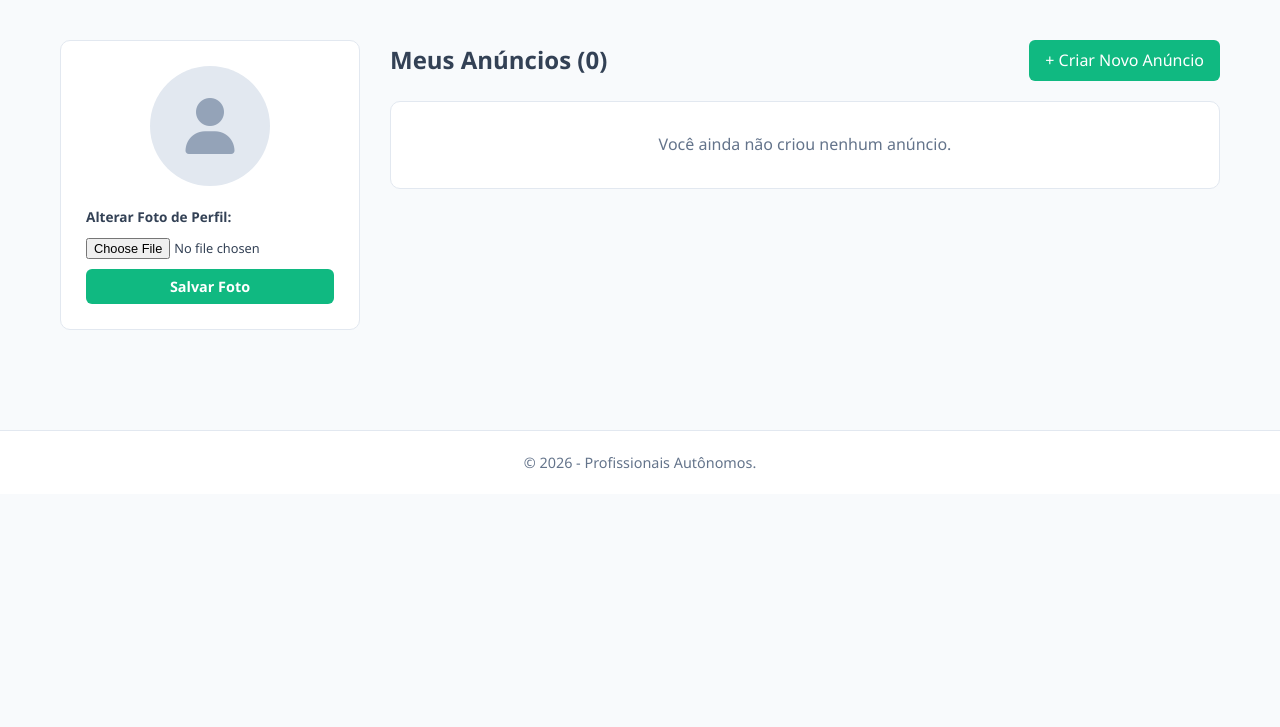
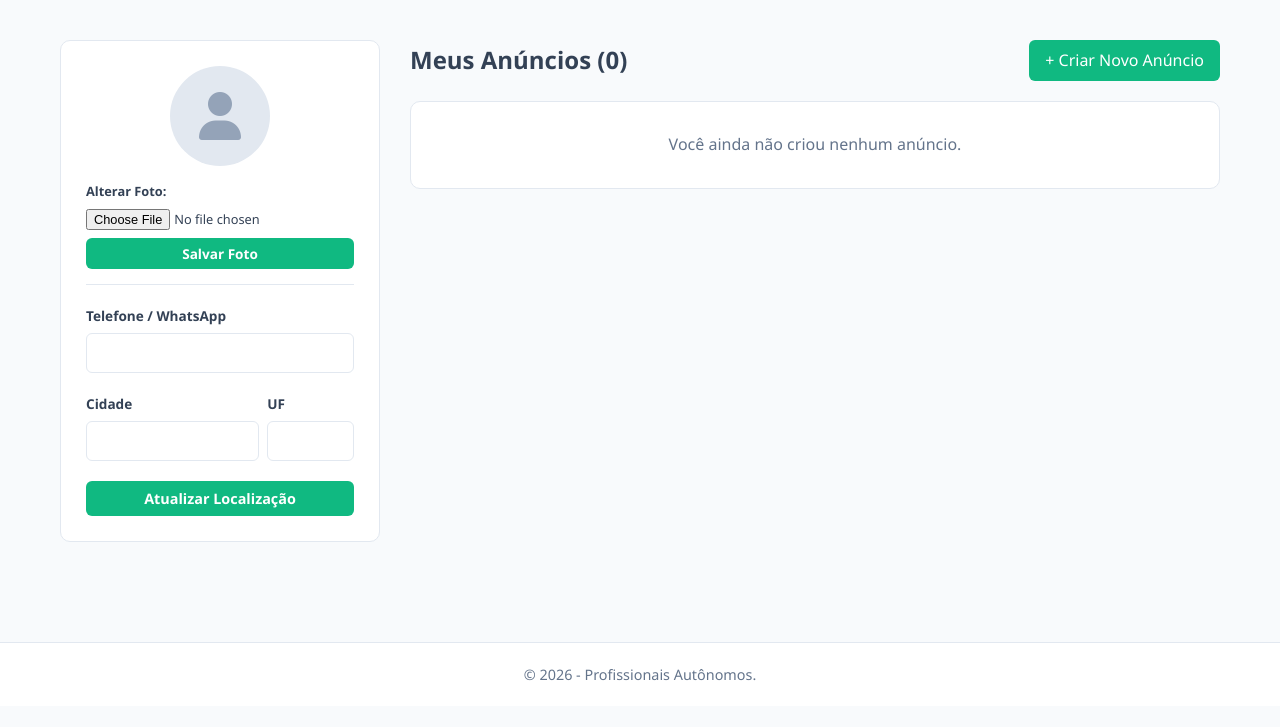
Before and after one commit to znick015/projeto-integrador-senac, a PHP site: page /perfil.php in a window 1280 px wide. Shown: the part 73-800 px from the top of the page. Run offline with PHP 8.4, Linux system fonts and the light colour scheme; the visitor is signed in with stand-in values (Sample User, id 1); data that the repository does not hold is empty.

Commit message:
Adicionado a localização do usuário na página de perfil público e também ao criar os anúncios e consultar outros anúncios, permitindo que outros usuários vejam a localização do perfil.

```diff
--- a/perfil.php
+++ b/perfil.php
@@ -2,7 +2,6 @@
 session_start();
 require_once 'config/conexao.php';
 
-// Bloqueia se não estiver logado
 if (!isset($_SESSION['usuario_id'])) {
     header("Location: login.php");
     exit;
@@ -21,6 +20,17 @@ if (isset($_GET['excluir'])) {
     exit;
 }
 
+// Atualização de Dados de Perfil
+if ($_SERVER['REQUEST_METHOD'] === 'POST' && isset($_POST['atualizar_dados'])) {
+    $cidade = trim($_POST['cidade']);
+    $estado = strtoupper(trim($_POST['estado']));
+    $telefone = trim($_POST['telefone']);
+
+    $stmt_up = $pdo->prepare("UPDATE usuarios SET cidade = :cidade, estado = :estado, telefone = :telefone WHERE id = :id");
+    $stmt_up->execute([':cidade' => $cidade, ':estado' => $estado, ':telefone' => $telefone, ':id' => $usuario_id]);
+    $mensagem = "Dados de perfil atualizados com sucesso!";
+}
+
 // Upload de Foto de Perfil
 if ($_SERVER['REQUEST_METHOD'] === 'POST' && isset($_FILES['foto_perfil'])) {
     $foto = $_FILES['foto_perfil'];
@@ -30,7 +40,6 @@ if ($_SERVER['REQUEST_METHOD'] === 'POST' && isset($_FILES['foto_perfil'])) {
         $extensoes_permitidas = ['jpg', 'jpeg', 'png', 'webp'];
 
         if (in_array($ext, $extensoes_permitidas)) {
-            // Cria a pasta uploads se não existir
             if (!is_dir('uploads')) {
                 mkdir('uploads', 0777, true);
             }
@@ -41,12 +50,12 @@ if ($_SERVER['REQUEST_METHOD'] === 'POST' && isset($_FILES['foto_perfil'])) {
             if (move_uploaded_file($foto['tmp_name'], $caminho_final)) {
                 $stmt_up = $pdo->prepare("UPDATE usuarios SET foto_perfil = :foto WHERE id = :id");
                 $stmt_up->execute([':foto' => $caminho_final, ':id' => $usuario_id]);
-                $mensagem = "Foto de perfil atualizada com sucesso!";
+                $mensagem = "Foto de perfil atualizada!";
             } else {
-                $erro = "Erro ao salvar a imagem no servidor.";
+                $erro = "Erro ao salvar a imagem.";
             }
         } else {
-            $erro = "Formato de imagem inválido. Use JPG, PNG ou WEBP.";
+            $erro = "Formato inválido. Use JPG, PNG ou WEBP.";
         }
     }
 }
@@ -73,7 +82,7 @@ include 'includes/header.php';
 <main class="container" style="padding-top: 40px; padding-bottom: 50px;">
     <?php if (isset($_GET['deletado'])): ?>
         <div style="background: #fef2f2; color: #991b1b; padding: 12px; border-radius: 6px; margin-bottom: 20px;">
-            Anúncio removido com sucesso.
+            Anúncio removido.
         </div>
     <?php endif; ?>
 
@@ -87,24 +96,43 @@ include 'includes/header.php';
         <div class="alert-danger"><?= $erro ?></div>
     <?php endif; ?>
 
-    <div style="display: grid; grid-template-columns: 300px 1fr; gap: 30px;">
+    <div style="display: grid; grid-template-columns: 320px 1fr; gap: 30px;">
         <!-- Card de Informações e Foto -->
-        <div style="background: #fff; border: 1px solid var(--border-color); padding: 25px; border-radius: 10px; height: fit-content; text-align: center;">
-            <div style="width: 120px; height: 120px; margin: 0 auto 15px; border-radius: 50%; overflow: hidden; background: #e2e8f0; display: flex; align-items: center; justify-content: center;">
+        <div style="background: #fff; border: 1px solid var(--border-color); padding: 25px; border-radius: 10px; height: fit-content;">
+            <div style="width: 100px; height: 100px; margin: 0 auto 15px; border-radius: 50%; overflow: hidden; background: #e2e8f0; display: flex; align-items: center; justify-content: center;">
                 <?php if ($usuario['foto_perfil']): ?>
                     <img src="<?= htmlspecialchars($usuario['foto_perfil']) ?>" alt="Foto Perfil" style="width: 100%; height: 100%; object-fit: cover;">
                 <?php else: ?>
-                    <i class="fas fa-user" style="font-size: 3.5rem; color: #94a3b8;"></i>
+                    <i class="fas fa-user" style="font-size: 3rem; color: #94a3b8;"></i>
                 <?php endif; ?>
             </div>
 
-            <h3 style="margin-bottom: 5px;"><?= htmlspecialchars($usuario['nome']) ?></h3>
-            <p style="color: #64748b; font-size: 0.9rem; margin-bottom: 20px;"><?= htmlspecialchars($usuario['email']) ?></p>
+            <h3 style="text-align: center; margin-bottom: 2px;"><?= htmlspecialchars($usuario['nome']) ?></h3>
+            <p style="text-align: center; color: #64748b; font-size: 0.85rem; margin-bottom: 15px;"><?= htmlspecialchars($usuario['email']) ?></p>
 
-            <form action="perfil.php" method="POST" enctype="multipart/form-data">
-                <label for="foto_perfil" style="display: block; font-size: 0.85rem; font-weight: 600; margin-bottom: 8px; text-align: left;">Alterar Foto de Perfil:</label>
-                <input type="file" name="foto_perfil" id="foto_perfil" accept="image/*" required style="width: 100%; font-size: 0.8rem; margin-bottom: 10px;">
-                <button type="submit" class="btn-submit" style="padding: 8px; font-size: 0.9rem;">Salvar Foto</button>
+            <form action="perfil.php" method="POST" enctype="multipart/form-data" style="margin-bottom: 20px; border-bottom: 1px solid var(--border-color); padding-bottom: 15px;">
+                <label style="font-size: 0.8rem; font-weight: 600; display: block; margin-bottom: 5px;">Alterar Foto:</label>
+                <input type="file" name="foto_perfil" accept="image/*" required style="width: 100%; font-size: 0.8rem; margin-bottom: 8px;">
+                <button type="submit" class="btn-submit" style="padding: 6px; font-size: 0.85rem;">Salvar Foto</button>
+            </form>
+
+            <form action="perfil.php" method="POST">
+                <input type="hidden" name="atualizar_dados" value="1">
+                <div class="form-group">
+                    <label style="font-size: 0.85rem;">Telefone / WhatsApp</label>
+                    <input type="text" name="telefone" value="<?= htmlspecialchars($usuario['telefone']) ?>" required>
+                </div>
+                <div style="display: grid; grid-template-columns: 2fr 1fr; gap: 8px;">
+                    <div class="form-group">
+                        <label style="font-size: 0.85rem;">Cidade</label>
+                        <input type="text" name="cidade" value="<?= htmlspecialchars($usuario['cidade']) ?>" required>
+                    </div>
+                    <div class="form-group">
+                        <label style="font-size: 0.85rem;">UF</label>
+                        <input type="text" name="estado" maxlength="2" value="<?= htmlspecialchars($usuario['estado']) ?>" required>
+                    </div>
+                </div>
+                <button type="submit" class="btn-submit" style="padding: 8px; font-size: 0.9rem;">Atualizar Localização</button>
             </form>
         </div>
 
@@ -128,11 +156,13 @@ include 'includes/header.php';
                                     <?= htmlspecialchars($anuncio['subcategoria']) ?>
                                 </span>
                                 <h3 style="margin: 8px 0 5px; font-size: 1.1rem;"><?= htmlspecialchars($anuncio['titulo']) ?></h3>
-                                <p style="color: #64748b; font-size: 0.85rem;">Publicado em: <?= date('d/m/Y', strtotime($anuncio['data_criacao'])) ?></p>
+                                <p style="color: #64748b; font-size: 0.85rem;">
+                                    <i class="fas fa-map-marker-alt" style="color: #ef4444;"></i> <?= htmlspecialchars($anuncio['bairro'] ? $anuncio['bairro'] . ' - ' : '') ?><?= htmlspecialchars($anuncio['cidade']) ?>/<?= htmlspecialchars($anuncio['estado']) ?>
+                                </p>
                             </div>
                             <div style="display: flex; gap: 10px; align-items: center;">
                                 <a href="anuncio.php?id=<?= $anuncio['id'] ?>" style="color: var(--accent-color); text-decoration: none; font-weight: 600; font-size: 0.9rem;">Ver</a>
-                                <a href="perfil.php?excluir=<?= $anuncio['id'] ?>" onclick="return confirm('Tem certeza que deseja excluir este anúncio?');" style="color: #ef4444; text-decoration: none; font-size: 0.9rem;"><i class="fas fa-trash"></i> Excluir</a>
+                                <a href="perfil.php?excluir=<?= $anuncio['id'] ?>" onclick="return confirm('Excluir este anúncio?');" style="color: #ef4444; text-decoration: none; font-size: 0.9rem;"><i class="fas fa-trash"></i> Excluir</a>
                             </div>
                         </div>
                     <?php endforeach; ?>
```
Also changed, not shown: anunciar.php (+43 -17 lines), anuncio.php (+52 -57 lines), cadastro.php (+19 -6 lines), perfil_publico.php (+15 -22 lines), rascunho.sql (added, +14 -0 lines).
